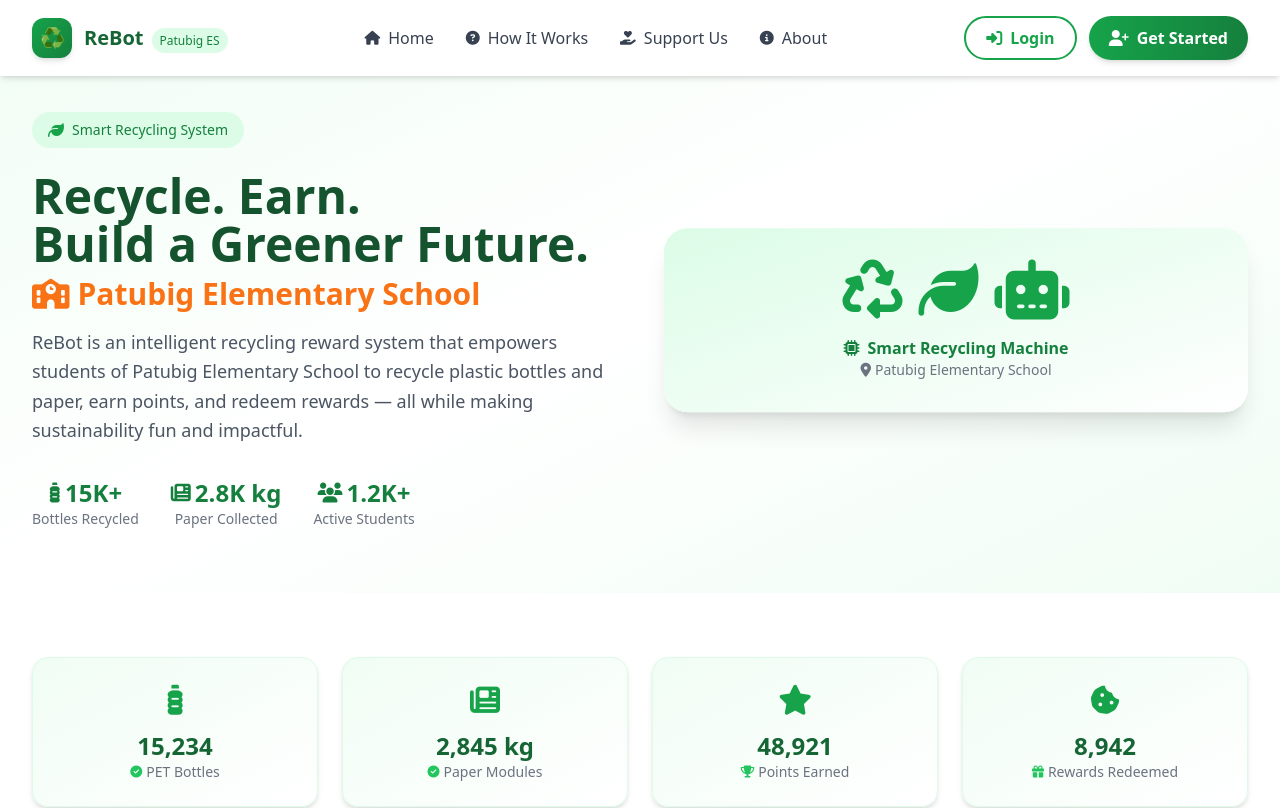
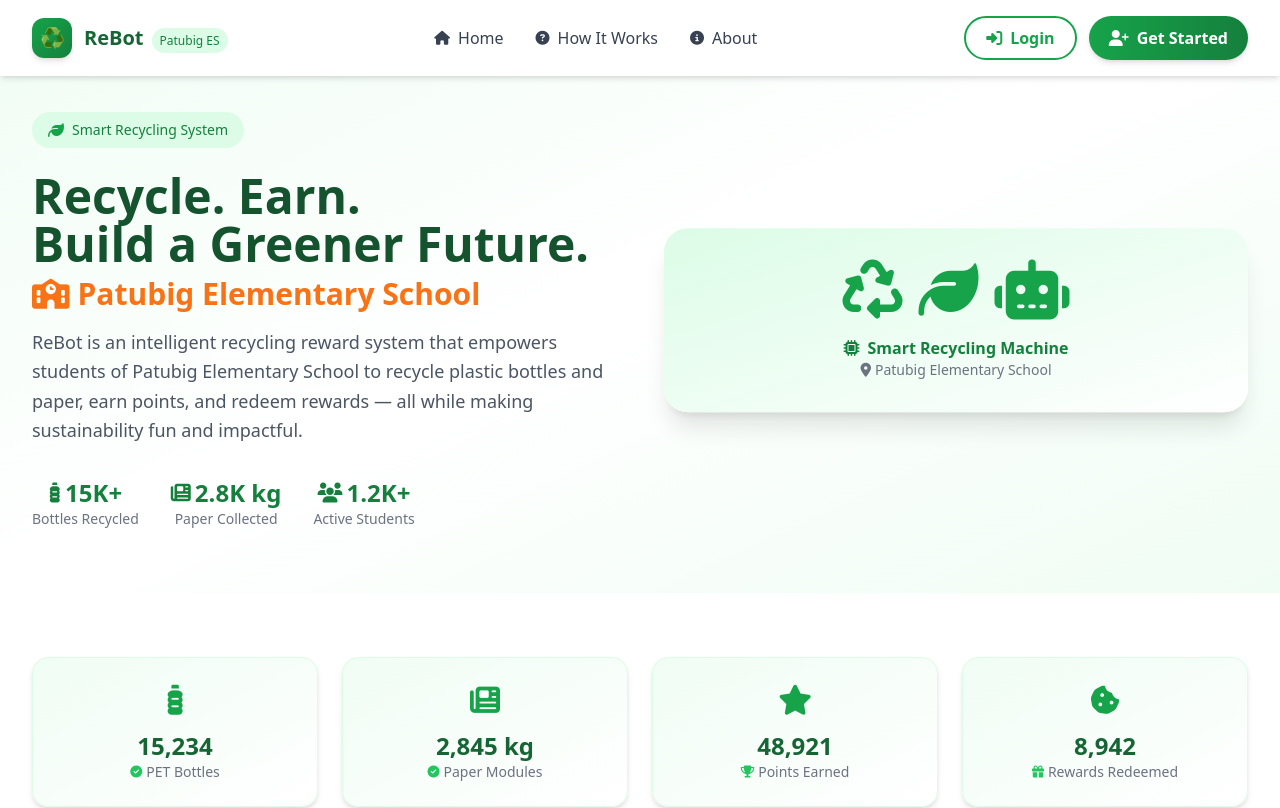
Before and after one commit to leinadsdeleon18-beep/rebot-system, a React (Create React App) app in the folder frontend/: page / in a window 1280 px wide. Shown: the top 808 px of the page. Built offline with nearby package versions, Linux system fonts and the light colour scheme.

Commit message:
updated landing

```diff
--- a/frontend/src/pages/LandingPage.js
+++ b/frontend/src/pages/LandingPage.js
@@ -438,9 +438,6 @@ export default function LandingPage() {
             </a>
             <a href="#how-it-works" className="text-gray-700 hover:text-green-700 font-medium transition flex items-center gap-2">
               <i className="fas fa-question-circle text-sm"></i> How It Works
-            </a>
-            <a href="#donate" className="text-gray-700 hover:text-green-700 font-medium transition flex items-center gap-2">
-              <i className="fas fa-hand-holding-heart text-sm"></i> Support Us
             </a>
             <a href="#about" className="text-gray-700 hover:text-green-700 font-medium transition flex items-center gap-2">
               <i className="fas fa-info-circle text-sm"></i> About
```
